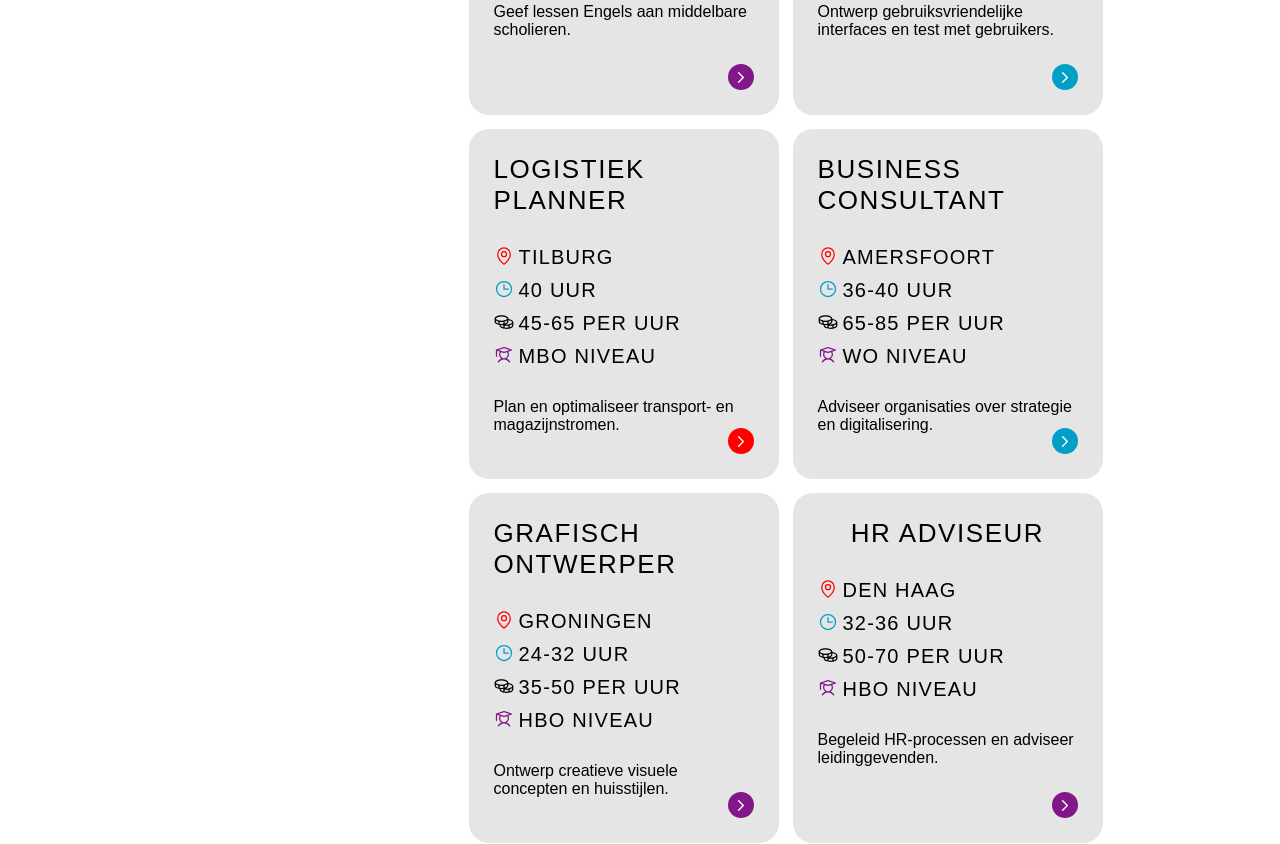
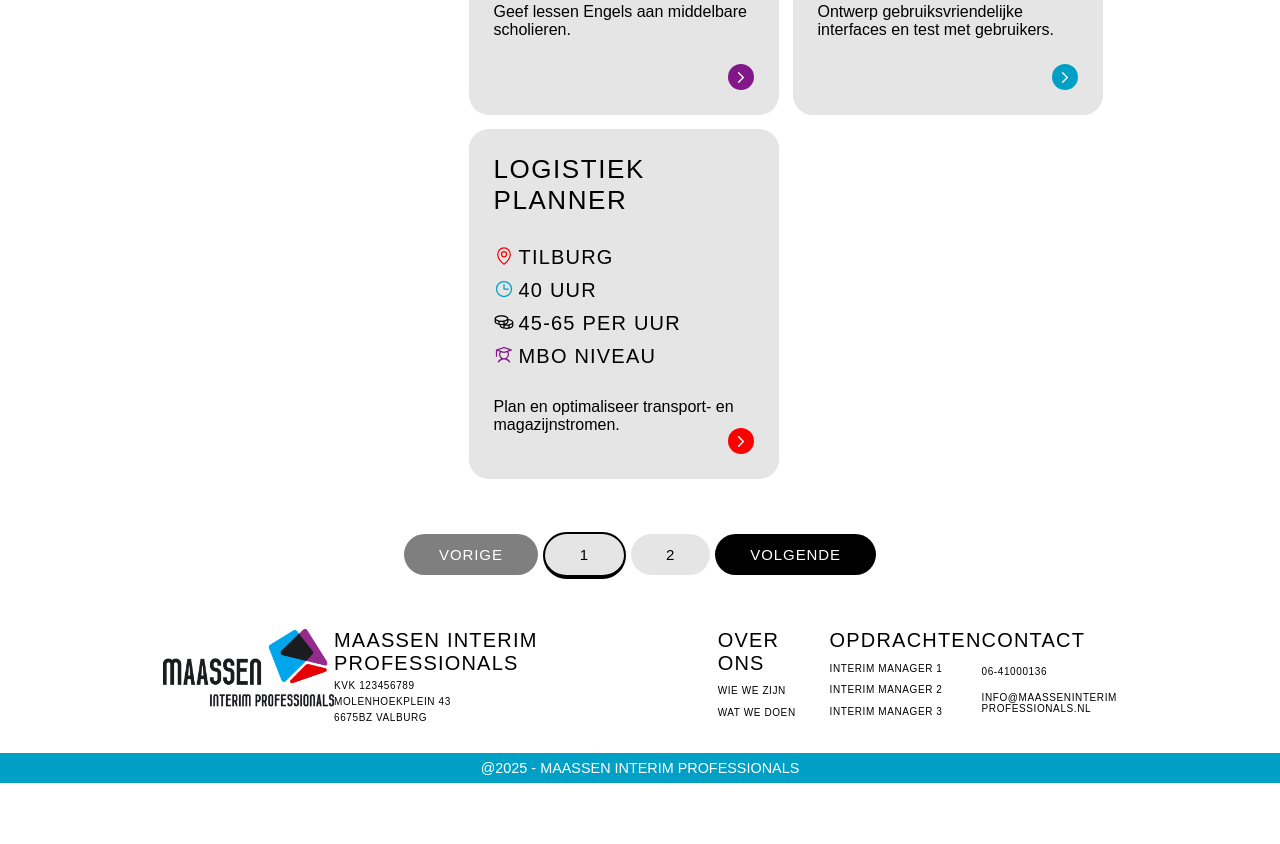
Before and after one commit to BoMaassen/fro-maassen-interim-professionals, a React (Vite) app: page /opdrachten in a window 1280 px wide. Shown: the part 2680-3524 px from the top of the page. After the commit the page ends 3463 px from the top, so only its background shows below. Built offline with nearby package versions, Linux system fonts and the light colour scheme.

Commit message:
pagination added

```diff
--- a/package.json
+++ b/package.json
@@ -15,6 +15,7 @@
     "react-dom": "^19.1.0",
     "react-google-recaptcha": "^3.1.0",
     "react-hook-form": "^7.61.1",
+    "react-paginate": "^8.3.0",
     "react-router-dom": "^7.6.0"
   },
   "devDependencies": {
--- a/src/index.css
+++ b/src/index.css
@@ -12,6 +12,7 @@
   --red-color: #FF0000;
   --white-color: #fff;
   --black-color: #000;
+  --dark-grey-color: #00000080;
   --grey-color: #0000001A;
 }
 
@@ -35,6 +36,9 @@
 }
 .black{
   background-color: var(--black-color);
+}
+.grey{
+  background-color: var(--grey-color);
 }
 
 /*-----BODY-----*/
--- a/src/pages/assignments/Assignments.css
+++ b/src/pages/assignments/Assignments.css
@@ -34,3 +34,37 @@
 .no-assignments{
     margin: 20px 0 0 20px;
 }
+
+.pagination-section{
+    display: flex;
+    align-items: center;
+    justify-content: center;
+    height: 50px;
+    margin-bottom: 50px;
+}
+
+.pagina-button{
+    display: flex;
+    justify-content: center;
+    gap: 5px;
+}
+
+.pageBut {
+    color: var(--white-color);
+    background-color: var(--black-color);
+}
+
+.pageLink {
+    color: var(--black-color);
+    background-color: var(--grey-color);
+}
+
+.disable a{
+    pointer-events: none;
+    background-color: var(--dark-grey-color);
+}
+
+.active a{
+    border: 2px solid black;
+    border-bottom: 4px solid black;
+}
--- a/src/pages/assignments/Assignments.jsx
+++ b/src/pages/assignments/Assignments.jsx
@@ -5,12 +5,16 @@ import { useState } from 'react';
 import Button from '../../components/button/Button';
 import { XIcon } from "@phosphor-icons/react";
 import FilterItem from '../../components/filterItem/FilterItem';
+import ReactPaginate from "react-paginate";
 
 function Assignments() {
     const [filteredPlace, setFilteredPlace] = useState([]);
     const [filteredHours, setFilteredHours] = useState([]);
     const [filteredEducation, setFilteredEducation] = useState([]);
     const [openFilter, setOpenFilter] = useState(null);
+    const [currentPage, setCurrentPage] = useState(0);
+    const itemPerPage = 10;
+    const offset = currentPage * itemPerPage;
 
     const filtersActive =
         filteredPlace.length > 0 ||
@@ -29,6 +33,12 @@ function Assignments() {
 
         return matchPlace && matchHours && matchEducation;
     });
+
+    const paginatedAssignments = filteredAssignments.slice(offset, offset + itemPerPage);
+
+    const handlePageChange = ({ selected }) => {
+        setCurrentPage(selected);
+      };
 
     return (<main>
         <section className='assignments-section'>
@@ -56,7 +66,7 @@ function Assignments() {
                 {filteredAssignments.length === 0 ? (
                     <h3 className='no-assignments'>Geen opdrachten gevonden voor deze selectie.</h3>
                 ) : (
-                    filteredAssignments.map((assignment) => (
+                    paginatedAssignments.map((assignment) => (
                         <Assignment
                             key={assignment.id}
                             title={assignment.title}
@@ -71,6 +81,24 @@ function Assignments() {
                 )}
             </div>
         </section>
+        <section className="pagination-section">
+            <ReactPaginate
+        previousLabel={"  Vorige  "}
+        nextLabel={"Volgende"}
+        breakLabel={"..."}
+        breakClassName={"break-me"}
+        pageCount={Math.ceil(filteredAssignments.length / itemPerPage)}
+        marginPagesDisplayed={5}
+        pageRangeDisplayed={2}
+        onPageChange={handlePageChange}
+        containerClassName={"pagina-button"}
+        activeClassName={"active"}
+        pageLinkClassName={"text-button pageLink"}
+        previousLinkClassName={"text-button pageBut"}
+        nextLinkClassName={"text-button pageBut" }
+        disabledClassName={"disable"}
+      />
+        </section>
     </main>
     )
 }
```
Also changed, not shown: 1 other file (tests, documents, lock files or other folders).
